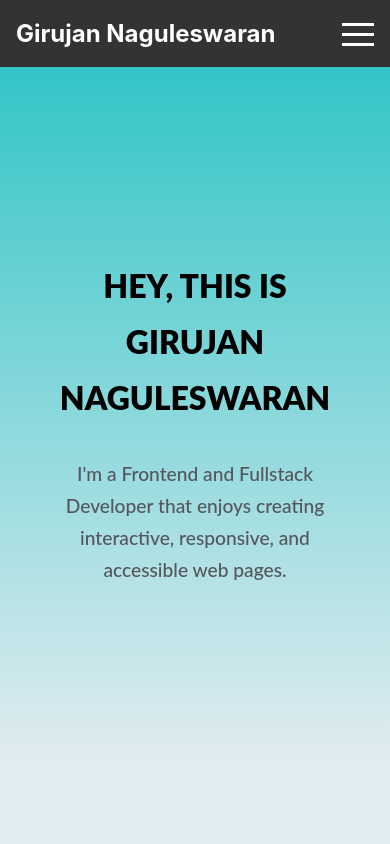
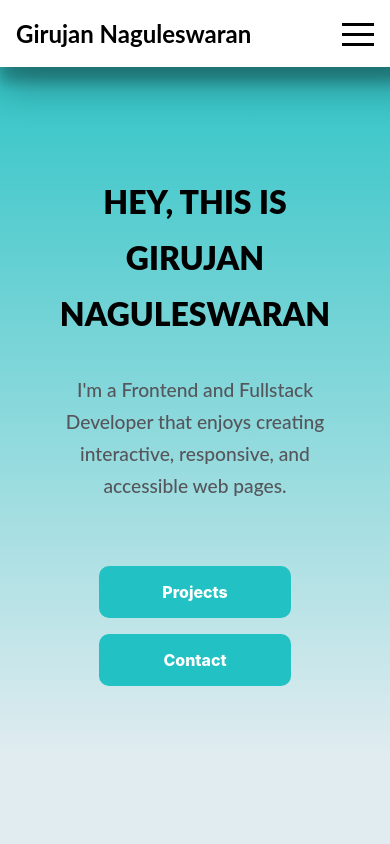
Before and after one commit to Girujan1998/Girujan1998.github.io, a React (Create React App) app: page / in a window 390 px wide. Shown: the top 844 px of the page. Built offline with nearby package versions, Linux system fonts and the light colour scheme.

Commit message:
adding footer and fixing mobile view issues

```diff
--- a/package.json
+++ b/package.json
@@ -8,6 +8,7 @@
     "hamburger-react": "^2.5.2",
     "react": "^19.0.0",
     "react-dom": "^19.0.0",
+    "react-icons": "^5.5.0",
     "react-router-dom": "^7.2.0",
     "react-scripts": "5.0.1",
     "react-scroll": "^1.9.3"
--- a/src/App.css
+++ b/src/App.css
@@ -61,11 +61,18 @@
   font-size: 2.7rem;
   max-width: 75vw;
   line-height: 3.5rem;
+  margin-top: 4rem;
 }
 
 @media (max-width: 480px) {
   .intro-name {
     font-size: 2rem;
+  }
+}
+
+@media (max-width: 375px) {
+  .intro-name {
+    font-size: 1.5rem;
   }
 }
 
@@ -97,6 +104,37 @@
   width: fit-content;
 }
 
+.home-buttons-container {
+  display: flex;
+  justify-content: center;
+  padding-top: 5rem;
+}
+
+.home-section-button {
+  color: black;
+  margin-right: 4rem;
+  margin-left: 4rem;
+
+  background-color: #22c1c3;
+  color: white;
+  font-weight: 800;
+  font-size: 1rem;
+  border: none;
+  border-radius: 10px;
+  padding: 1rem 2rem;
+  margin-bottom: 1rem;
+  cursor: pointer;
+  width: 8rem;
+}
+
+@media (max-width: 750px) {
+  .home-buttons-container {
+    flex-direction: column;
+    padding-top: 4rem;
+    padding-bottom: 2rem;
+  }
+}
+
 /* ---------------- */
 /* About Me Section */
 /* ---------------- */
@@ -104,6 +142,7 @@
 .about-section {
   color: black;
   min-height: 100vh;
+  width: 100%;
   position: relative;
   display: flex;
   justify-content: center;
@@ -186,6 +225,7 @@
 
 .past-employment-info h2 {
   margin-top: 4rem;
+  text-align: left;
 }
 
 .past-employment-info h3 {
@@ -274,13 +314,26 @@
   cursor: pointer;
 }
 
+.last-resource-button {
+  margin-right: 0rem;
+}
+
+@media (max-width: 750px) {
+  .resource-buttons-container {
+    flex-direction: column;
+    justify-content: center;
+    align-items: center;
+    align-content: center;
+  }
+
+  .resource-button {
+    margin-right: 0rem;
+  }
+}
+
 .resource-button:hover {
   background-color: #23ebee;
   color: black;
-}
-
-.last-resource-button {
-  margin-right: 0rem;
 }
 
 .eye-guide-image {
@@ -372,3 +425,122 @@ form button:hover {
 .message-box {
   height: 10rem;
 }
+
+/* ------ */
+/* Footer */
+/* ------ */
+
+footer {
+  min-height: 200px;
+  background-color: black;
+  color: white;
+  display: flex;
+  justify-content: center;
+  flex-direction: column;
+  font-size: 1em;
+  font-family: "Lato", sans-serif;
+}
+
+.footer-contact-container {
+  padding: 1rem 1rem 1rem 1rem;
+  display: flex;
+  flex-direction: row;
+  justify-content: space-between;
+  max-width: 60vw;
+  width: 100%;
+  margin: 0 auto 0 auto;
+}
+
+.icons-container {
+  margin-left: 2rem;
+  display: flex;
+  justify-content: space-around;
+}
+
+.icons-container svg {
+  margin-right: 1rem;
+}
+
+.divider-line {
+  height: 0.2rem;
+  border-bottom: 2px solid white;
+  max-width: 80vw;
+  width: 100%;
+  margin: 0 auto 0 auto;
+}
+
+.footer-nav-container {
+  display: flex;
+  flex-direction: row;
+  justify-content: space-around;
+  max-width: 60vw;
+  width: 100%;
+  margin: 0 auto 0 auto;
+  padding: 1rem 1rem 1rem 1rem;
+}
+
+.icons-container a {
+  text-decoration: none;
+  color: white;
+}
+
+.link-item {
+  cursor: pointer;
+}
+
+.link-item:hover {
+  text-decoration: underline 2px solid #22c1c3;
+}
+
+@media (max-width: 675px) {
+  .footer-nav-container {
+    flex-direction: column;
+  }
+
+  .footer-contact-container {
+    flex-direction: column;
+    padding-top: 2rem;
+  }
+
+  .icons-container {
+    margin-top: 2rem;
+  }
+
+  .link-item {
+    margin-top: 1rem;
+  }
+}
+
+@media (min-width: 1600px) {
+  .intro-mini-summary {
+    max-width: 1280px;
+  }
+
+  .about-me-info {
+    max-width: 1280px;
+  }
+
+  .past-employment-info {
+    max-width: 1280px;
+  }
+
+  .projects-container {
+    max-width: 1280px;
+  }
+
+  .contact-me-container {
+    max-width: 1280px;
+  }
+
+  .footer-contact-container {
+    max-width: 1280px;
+  }
+
+  .divider-line {
+    max-width: 1280px;
+  }
+
+  .footer-nav-container {
+    max-width: 1280px;
+  }
+}
--- a/src/App.js
+++ b/src/App.js
@@ -1,6 +1,12 @@
 import './App.css';
 import NavBar from './components/NavBar';
 import { useState } from 'react';
+
+import { FaGithub } from "react-icons/fa";
+import { FaLinkedin } from "react-icons/fa";
+import { FaFacebookF } from "react-icons/fa";
+
+import { Link } from 'react-scroll';
 
 const logo = require('./assets/eye-guide-image.png');
 
@@ -47,6 +53,18 @@ function App() {
           <div className='intro-mini-summary'>
             I'm a Frontend and Fullstack Developer that enjoys creating
             interactive, responsive, and accessible web pages.
+          </div>
+          <div className='home-buttons-container'>
+            <div className='home-section-button'>
+              <Link activeClass="active" smooth spy to="projects">
+                Projects
+              </Link>
+            </div>
+            <div className='home-section-button'>
+              <Link activeClass="active" smooth spy to="contact">
+                Contact
+              </Link>
+            </div>
           </div>
         </div>
       </section>
@@ -230,12 +248,50 @@ function App() {
         </div>
       </section>
 
-      {/* <header className="App-header">
-        <img src={logo} className="App-logo" alt="logo" />
-        <p>
-          Website under construction.
-        </p>
-      </header> */}
+      <footer className='footer'>
+        <div className='footer-contact-container'>
+          Girujan Naguleswaran
+          <div className='icons-container'>
+            <a href='https://github.com/Girujan1998'>
+              <FaGithub size={'1.5em'}/>
+            </a>
+            <a href='https://www.linkedin.com/in/girujan/'>
+              <FaLinkedin size={'1.5em'}/>
+            </a>
+            <a href='https://www.facebook.com/th3r3algman/'>
+              <FaFacebookF size={'1.5em'}/>
+            </a>
+          </div>
+        </div>
+        <div className='divider-line'></div>
+        <div className='footer-nav-container'>
+          <div className='link-item'>
+            <Link activeClass="active" smooth spy to="home">
+              Home
+            </Link>
+          </div>
+          <div className='link-item'>
+            <Link activeClass="active" smooth spy to="about">
+              About
+            </Link>
+          </div>
+          <div className='link-item'>
+            <Link activeClass="active" smooth spy to="experience">
+              Experience
+            </Link>
+          </div>
+          <div className='link-item'>
+            <Link activeClass="active" smooth spy to="projects">
+              Projects
+            </Link>
+          </div>
+          <div className='link-item'>
+            <Link activeClass="active" smooth spy to="contact">
+              Contact
+            </Link>
+          </div>
+        </div>
+      </footer>
     </div>
   );
 }
--- a/src/components/HamburgerNav.css
+++ b/src/components/HamburgerNav.css
@@ -19,8 +19,9 @@
 }
 
 .burger-item:hover {
-    background-color: grey;
+    background-color: #22c1c3;
     color: white;
+    font-weight: 800;
 }
 
 .burger-link {
--- a/src/components/NavBar.css
+++ b/src/components/NavBar.css
@@ -2,20 +2,23 @@
     display: flex;
     justify-content: space-between;
     align-items: center;
-    background-color: #333;
-    color: #fff;
+    background-color: #fff;
+    color: black;
+    font-family: "Lato", sans-serif;
     padding: 1rem 1rem 1rem 1rem;
     position: fixed;
     height: 2.2rem;
     max-width: 100vw;
     width: 100%;
     z-index: 10;
+    box-shadow: rgba(0, 0, 0, 0.3) 0px 19px 38px, rgba(0, 0, 0, 0.22) 0px 15px 12px;
 }
 
 .navbar-left .logo {
     font-size: 1.5rem;
     font-weight: bold;
-    color: #fff;
+    color: black;
+
     text-decoration: none;
 }
 
@@ -38,9 +41,8 @@
     margin-right: 1rem;
 }
 
-.navbar-right .nav-links a {
-    color: #fff;
-    text-decoration: none;
+.navbar-right .nav-links li a:hover {
+    text-decoration: underline 2px solid #22c1c3;
 }
 
 .hamburger-button {
@@ -55,7 +57,7 @@
     .hamburger-button {
         display: flex;
         background-color: transparent;
-        color: #fff;
+        color: black;
         border: none;
         margin-right: 1.5rem;
     }
```
Also changed, not shown: 1 other file (tests, documents, lock files or other folders).
